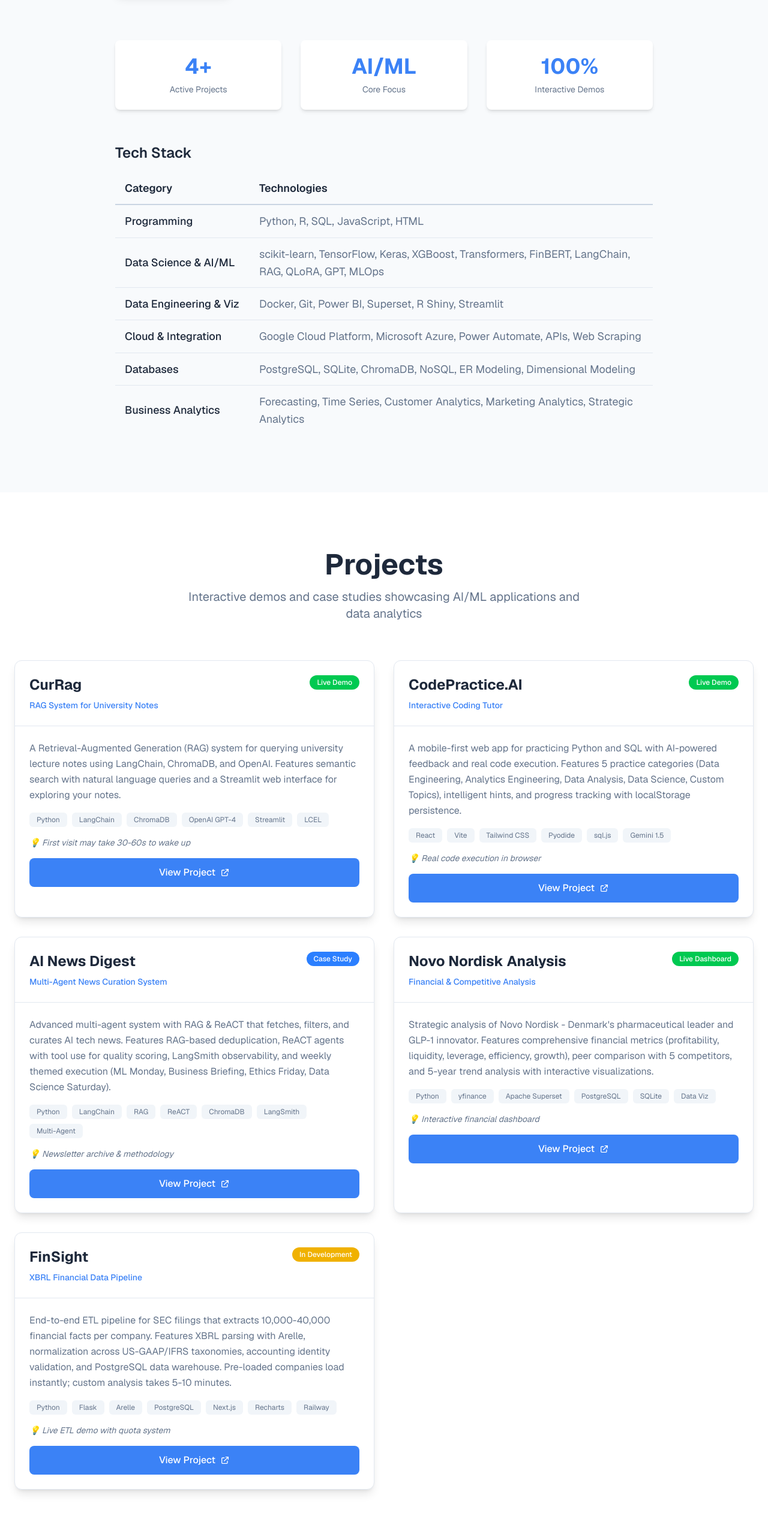
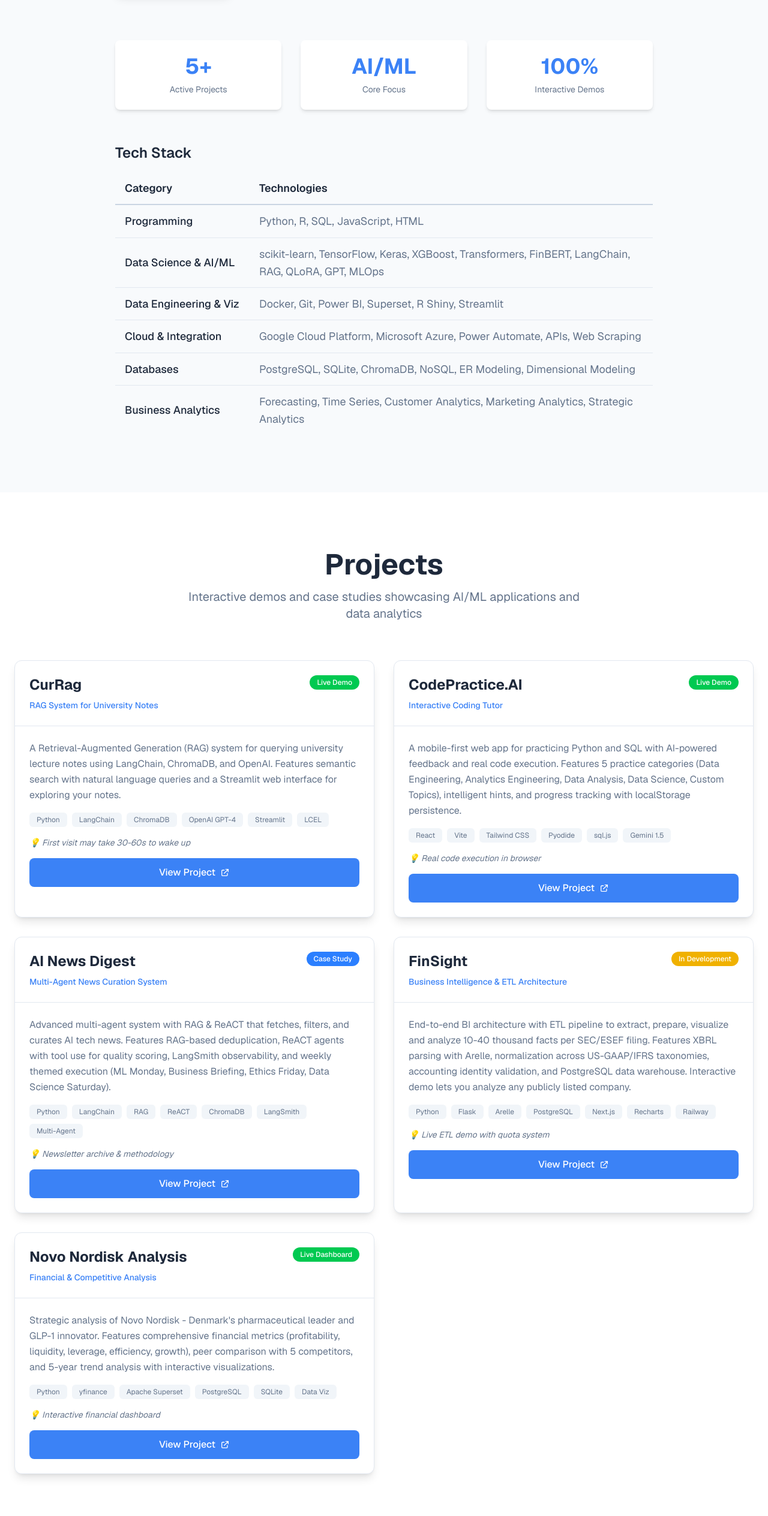
Before and after one commit to Nordic-OG-Raven/portfolio-website, a Next.js app: page / in a window 1280 px wide. Shown: the part 1178-3706 px from the top of the page at 60% size. Built offline with nearby package versions, Linux system fonts and the light colour scheme.

Commit message:
Move FinSight to position 4, shift Novo Nordisk to position 5, update active projects count to 5+

```diff
--- a/app/components/About.tsx
+++ b/app/components/About.tsx
@@ -40,7 +40,7 @@
 
           <div className="grid md:grid-cols-3 gap-8 pt-8">
             <div className="text-center p-6 bg-white dark:bg-slate-800 rounded-lg shadow-md">
-              <div className="text-4xl font-bold text-primary mb-2">4+</div>
+              <div className="text-4xl font-bold text-primary mb-2">5+</div>
               <div className="text-sm text-secondary">Active Projects</div>
             </div>
             <div className="text-center p-6 bg-white dark:bg-slate-800 rounded-lg shadow-md">
--- a/app/components/Projects.tsx
+++ b/app/components/Projects.tsx
@@ -34,6 +34,17 @@
   },
   {
     id: 4,
+    title: 'FinSight',
+    subtitle: 'Business Intelligence & ETL Architecture',
+    description: 'End-to-end BI architecture with ETL pipeline to extract, prepare, visualize and analyze 10-40 thousand facts per SEC/ESEF filing. Features XBRL parsing with Arelle, normalization across US-GAAP/IFRS taxonomies, accounting identity validation, and PostgreSQL data warehouse. Interactive demo lets you analyze any publicly listed company.',
+    tech: ['Python', 'Flask', 'Arelle', 'PostgreSQL', 'Next.js', 'Recharts', 'Railway'],
+    status: 'In Development',
+    statusColor: 'bg-yellow-500',
+    link: '/finsight',
+    demoNote: 'Live ETL demo with quota system',
+  },
+  {
+    id: 5,
     title: 'Novo Nordisk Analysis',
     subtitle: 'Financial & Competitive Analysis',
     description: 'Strategic analysis of Novo Nordisk - Denmark\'s pharmaceutical leader and GLP-1 innovator. Features comprehensive financial metrics (profitability, liquidity, leverage, efficiency, growth), peer comparison with 5 competitors, and 5-year trend analysis with interactive visualizations.',
@@ -42,17 +53,6 @@
     statusColor: 'bg-green-500',
     link: 'https://analyses.nordicravensolutions.com',
     demoNote: 'Interactive financial dashboard',
-  },
-  {
-    id: 5,
-    title: 'FinSight',
-    subtitle: 'XBRL Financial Data Pipeline',
-    description: 'End-to-end ETL pipeline for SEC filings that extracts 10,000-40,000 financial facts per company. Features XBRL parsing with Arelle, normalization across US-GAAP/IFRS taxonomies, accounting identity validation, and PostgreSQL data warehouse. Pre-loaded companies load instantly; custom analysis takes 5-10 minutes.',
-    tech: ['Python', 'Flask', 'Arelle', 'PostgreSQL', 'Next.js', 'Recharts', 'Railway'],
-    status: 'In Development',
-    statusColor: 'bg-yellow-500',
-    link: '/finsight',
-    demoNote: 'Live ETL demo with quota system',
   },
 ];
 
```
